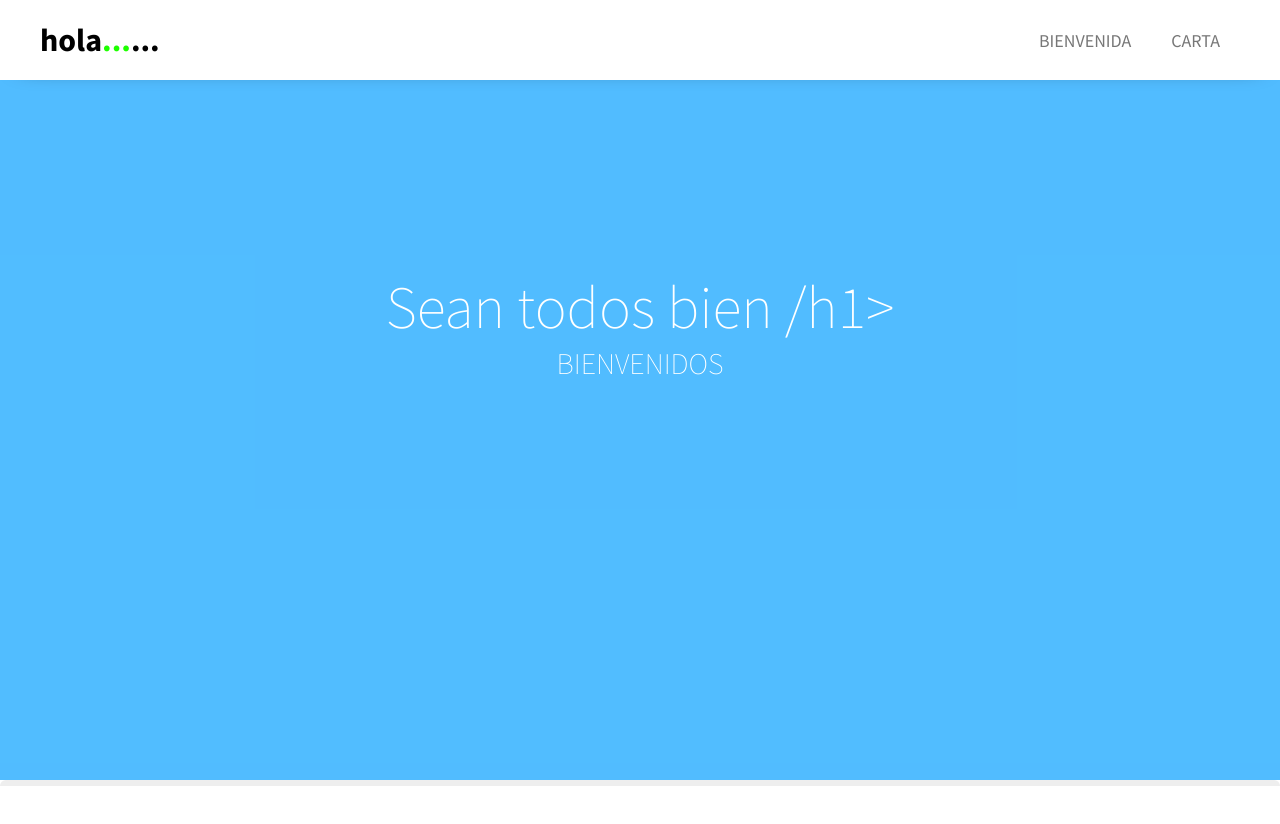
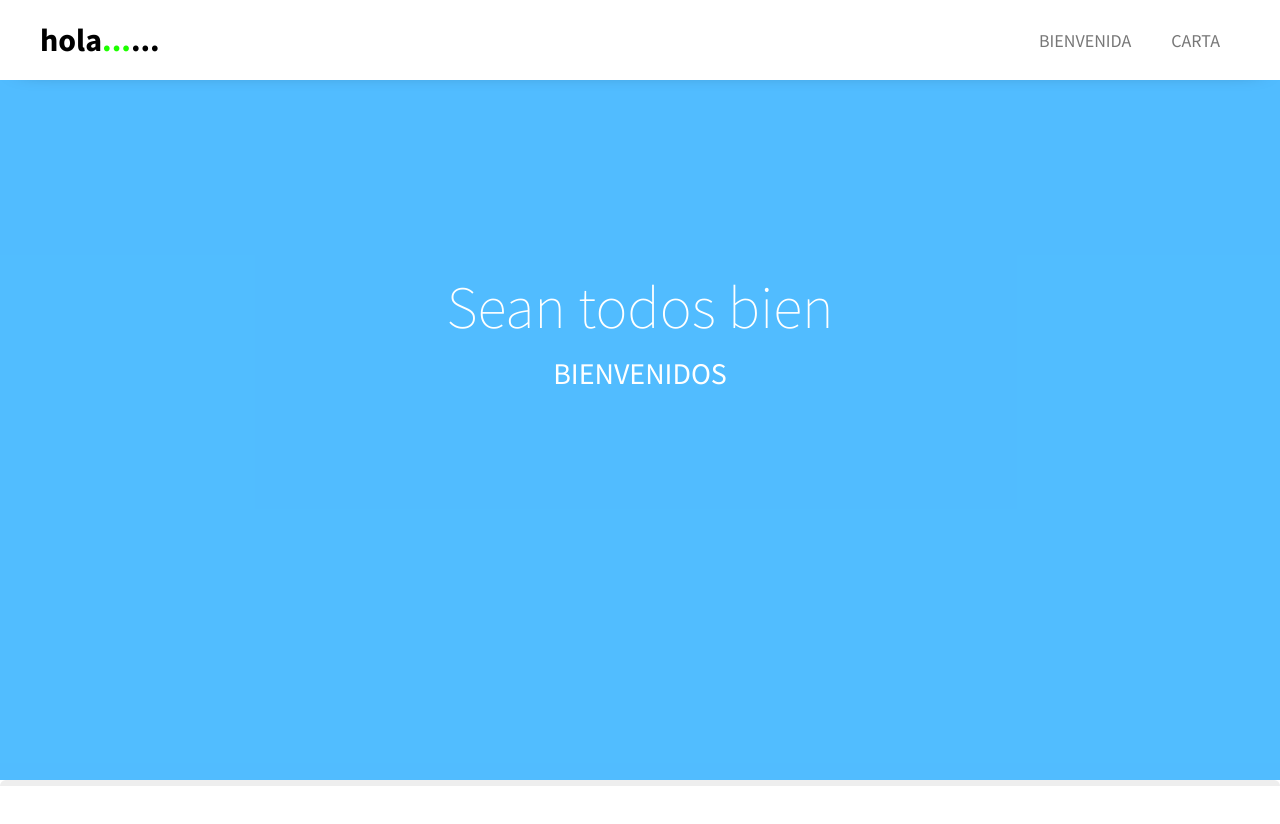
Before and after one commit to fp118160/guadalupecarta, a plain HTML site: page index.html in a window 1280 px wide. Drawn offline with Linux system fonts and the light colour scheme.

Commit message:
Update index.html

```diff
--- a/index.html
+++ b/index.html
@@ -49,7 +49,7 @@
 
     <div class="container-cover">
         <div class="container-info-cover">
-            <h1>Sean todos bien /h1>
+            <h1>Sean todos bien </h1>
             <P>BIENVENIDOS</P>
 
 
```
